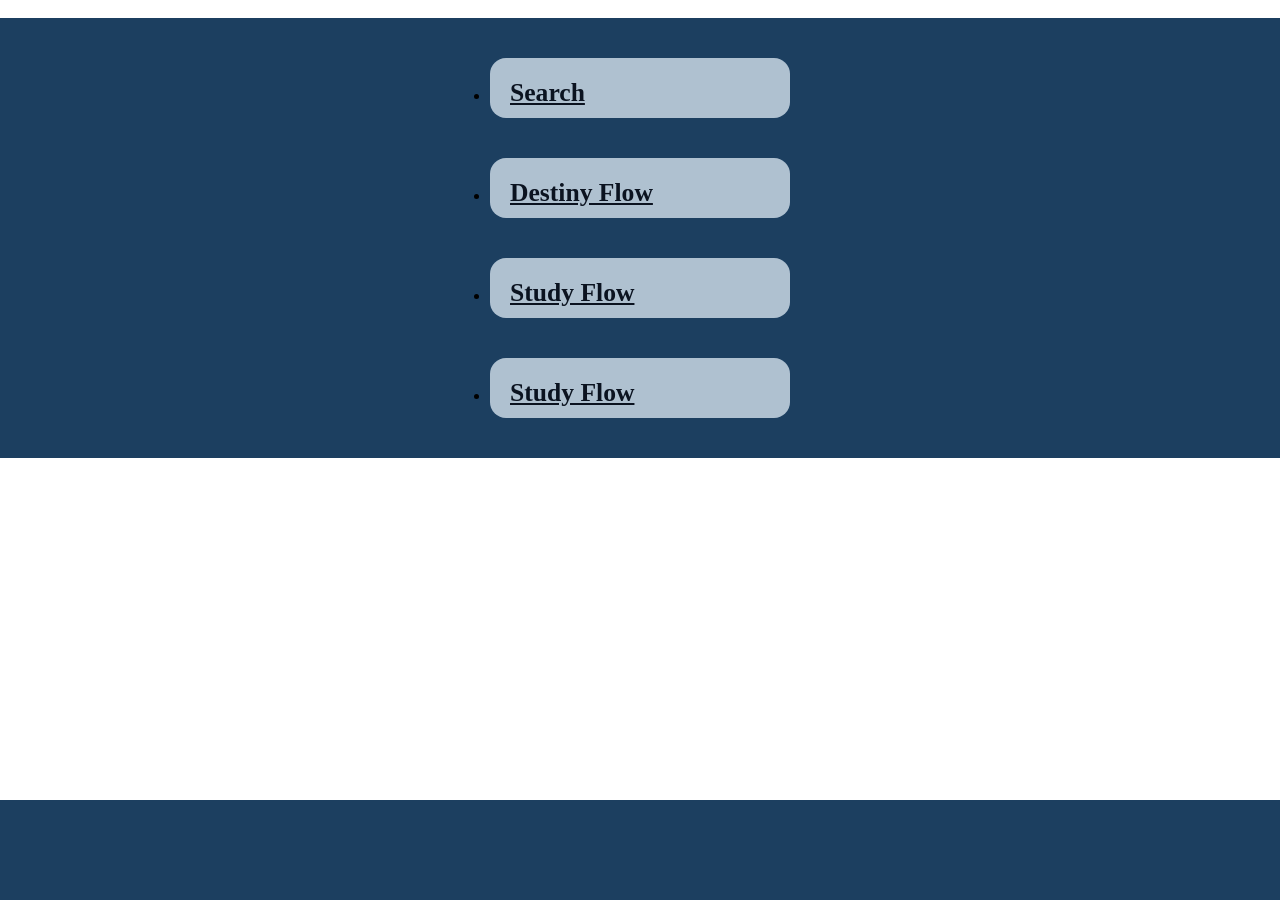
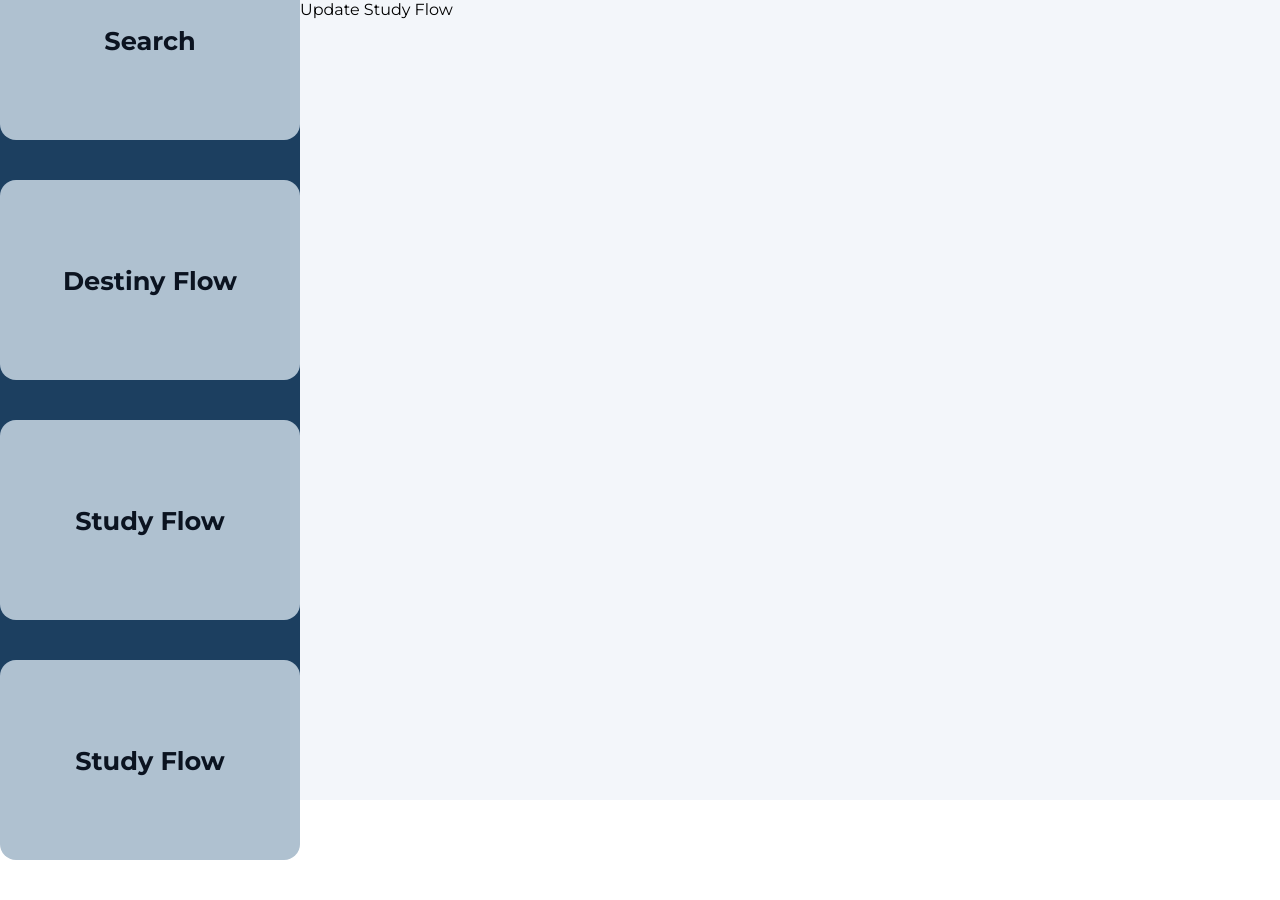
Before and after one commit to HRhizzz/TECLACY, a PHP site: page /Admin.php in a window 1280 px wide. Before the commit the page ends 800 px from the top, so only its background shows below. Run offline with PHP 8.4, Linux system fonts and the light colour scheme; some web fonts are replaced.

Commit message:
fixdan tambaha fitur

```diff
--- a/assets/admin.css
+++ b/assets/admin.css
@@ -26,6 +26,25 @@ body::-webkit-scrollbar-track {
 body::-webkit-scrollbar-thumb {
   background: #232323;
 }
+body {
+  height: 100vh;
+  width: 100vw;
+  margin: 0;
+  display: flex;
+  flex-direction: row;
+  font-family: "Montserrat", sans-serif;
+}
+
+/* Mengatur list style untuk elemen li */
+li {
+  list-style-type: none;
+  padding: 10px 30px;
+}
+
+/* Menghilangkan dekorasi pada tautan (anchor) */
+a {
+  text-decoration: none;
+}
 .body-container {
   height: calc(5000px - 120px);
   width: 100vw;
@@ -34,27 +53,31 @@ body::-webkit-scrollbar-thumb {
 }
 aside {
   flex: 0 1 20%; /* Mengisi 20% lebar */
-  position: sticky;
-  top: 120px; /* Menggeser aside agar tidak tertutup navbar */
   background-color: var(--templatecolor2);
+  display: flex;
+  justify-content: center;
+  align-items: center;
 }
 
 .sidebar {
   display: flex;
   flex-direction: column;
-  justify-content: flex-start;
+  justify-content: center;
   align-items: center;
 }
 .sidebar ul li {
   /* Mengatur box dengan radius sudut pada sidebar */
   width: 300px;
-  height: 60px;
+  height: 200px;
   border-radius: 16px;
   /* Memberikan warna latar belakang */
   background-color: var(--templatecolor3);
   /* mengatur format */
   padding: 20px;
   margin: 40px auto;
+  display: flex;
+  align-items: center;
+  justify-content: center;
 }
 .sidebar ul li a {
   font-size: 1.6em;
@@ -63,8 +86,11 @@ aside {
 }
 
 main {
-  flex: 0 0 80%; /* Mengisi 80% lebar */
+  flex: 0 1 80%; /* Mengisi 80% lebar */
   background-color: var(--templatecolor4); /* Warna latar belakang main */
   display: flex;
-  flex-wrap: wrap;
+  flex-direction: column;
 }
+header {
+  display: flex;
+}
```
Also changed, not shown: assets/home.css (+9 -1 lines), destinyflow.php (added), studyflow.php (added).
